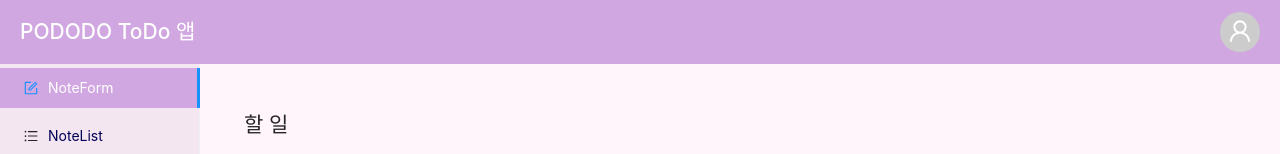
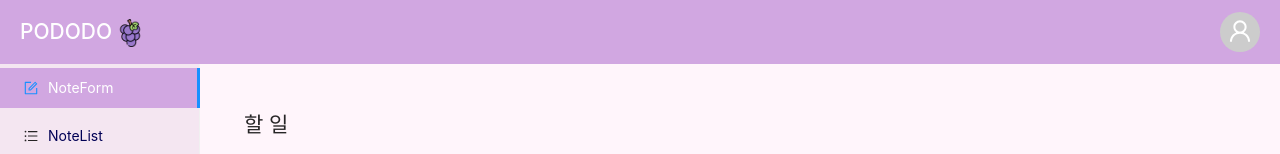
Before and after one commit to project-pododo/pododo-client, a React (Create React App) app: page /list in a window 1280 px wide. Shown: the top 154 px of the page. Built offline with nearby package versions, Linux system fonts and the light colour scheme.

Commit message:
페이지 헤더 추가 커밋

```diff
--- a/src/App.js
+++ b/src/App.js
@@ -54,7 +54,6 @@ function App() {
   return (
     <BrowserRouter>
       <Layout style={{ minHeight: "100vh" }}>
-        {/* 상단 헤더 추가 */}
         <Header
           style={{
             backgroundColor: "#D1A7E1",
@@ -64,7 +63,14 @@ function App() {
             padding: "0 20px",
           }}
         >
-          <h1 style={{ color: "white", margin: 0 }}>PODODO ToDo 앱</h1>{" "}
+          <h1 style={{ color: "white", margin: 0 }}>
+            PODODO
+            <img
+              src="/images/icon-grapes.png"
+              alt="logo"
+              style={{ width: "28px", marginLeft: "4px" }}
+            />
+          </h1>{" "}
           <div style={{ display: "flex", alignItems: "center", gap: "10px" }}>
             <Avatar size="large" icon={<UserOutlined />} />{" "}
           </div>
```
Also changed, not shown: public/images/icon-grapes.png (added).
